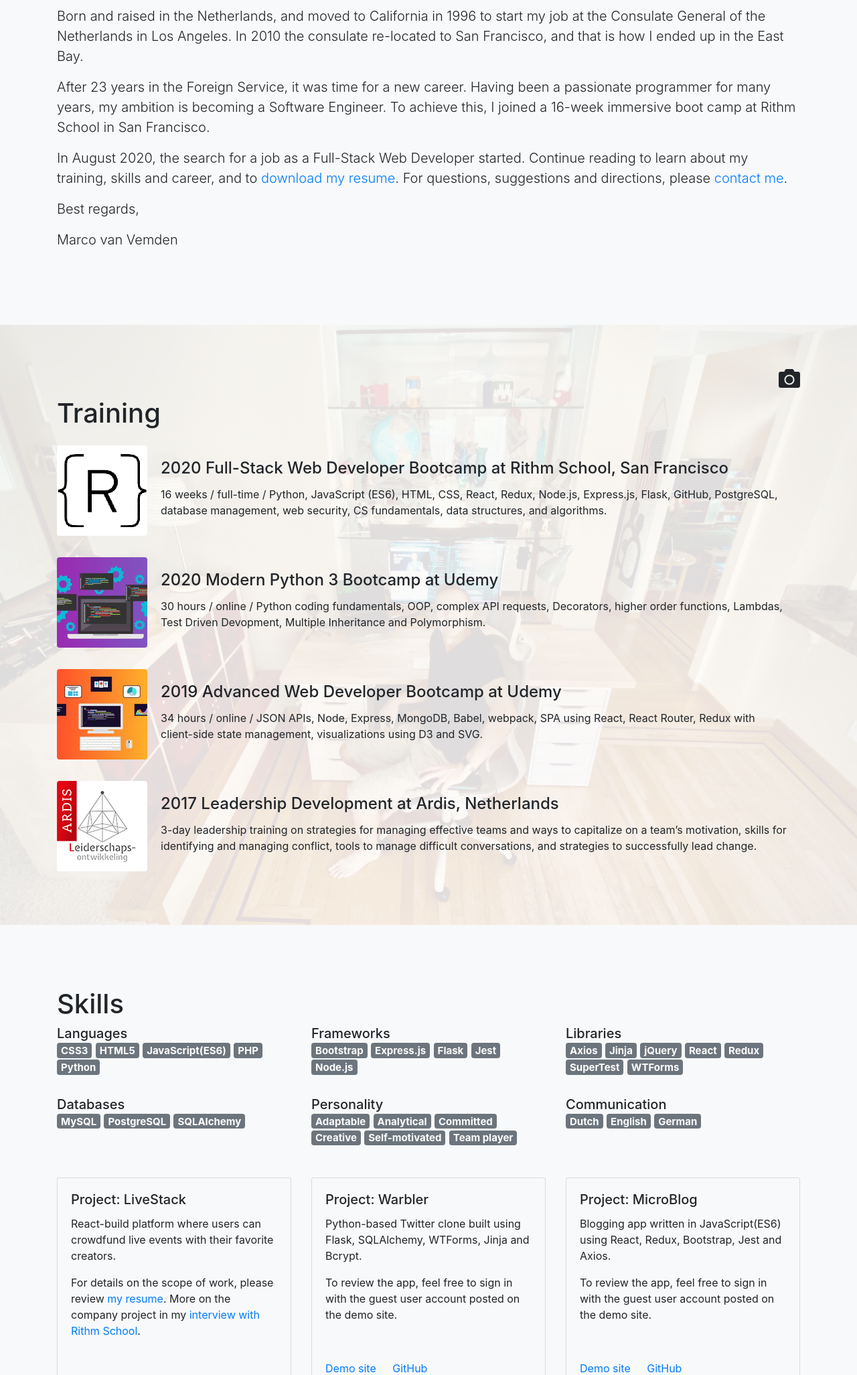
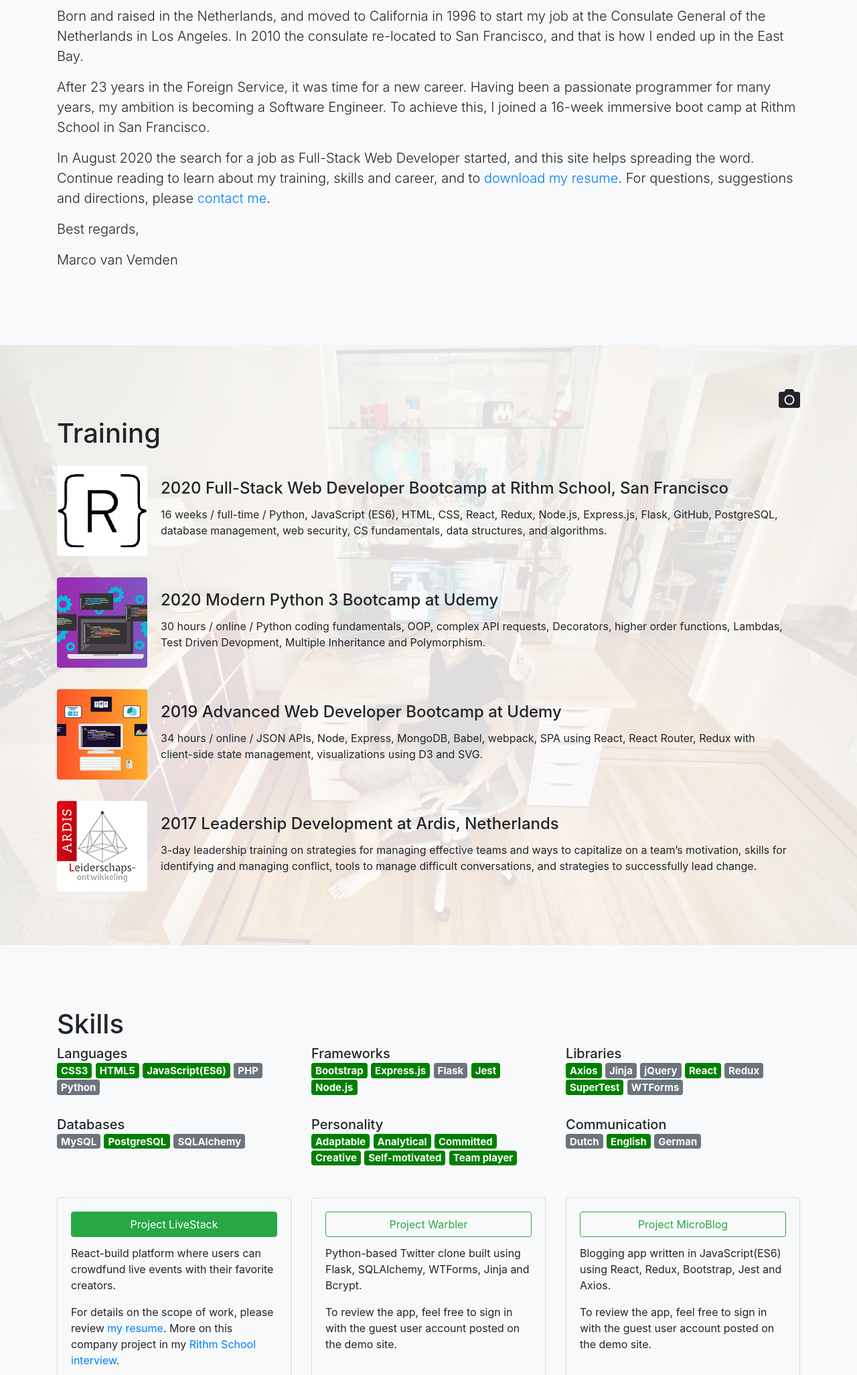
Before and after one commit to vanvemden/personal-site, a PHP site: page / in a window 1280 px wide. Shown: the part 593-2646 px from the top of the page at 67% size. Run offline with PHP 8.4, Linux system fonts and the light colour scheme.

Commit message:
add colored project skill badges

```diff
--- a/index.html
+++ b/index.html
@@ -81,9 +81,9 @@
           immersive boot camp at Rithm School in San Francisco.
         </p>
         <p class="lead">
-          In August 2020, the search for a job as a Full-Stack Web Developer
-          started. Continue reading to learn about my training, skills and
-          career, and to
+          In August 2020 the search for a job as Full-Stack Web Developer
+          started, and this site helps spreading the word. Continue reading to
+          learn about my training, skills and career, and to
           <a href="pdf/Marco_van_Vemden_Resume.pdf" target="_blank" download
             >download my resume</a
           >. For questions, suggestions and directions, please
@@ -226,35 +226,47 @@
           <div class="col-6 col-md-4 mb-4">
             <h5>
               Languages <br />
-              <span class="badge badge-secondary">CSS3</span>
-              <span class="badge badge-secondary">HTML5</span>
-              <span class="badge badge-secondary">JavaScript(ES6)</span>
+              <span class="badge badge-secondary proj-1 proj-2 proj-3"
+                >CSS3</span
+              >
+              <span class="badge badge-secondary proj-1 proj-2 proj-3"
+                >HTML5</span
+              >
+              <span class="badge badge-secondary proj-1 proj-3"
+                >JavaScript(ES6)</span
+              >
               <span class="badge badge-secondary">PHP</span>
-              <span class="badge badge-secondary">Python</span>
+              <span class="badge badge-secondary proj-2">Python</span>
             </h5>
           </div>
 
           <div class="col-6 col-md-4 mb-4">
             <h5>
               Frameworks<br />
-              <span class="badge badge-secondary">Bootstrap</span>
-              <span class="badge badge-secondary">Express.js</span>
-              <span class="badge badge-secondary">Flask</span>
-              <span class="badge badge-secondary">Jest</span>
-              <span class="badge badge-secondary">Node.js</span>
+              <span class="badge badge-secondary proj-1 proj-2 proj-3"
+                >Bootstrap</span
+              >
+              <span class="badge badge-secondary proj-1 proj-3"
+                >Express.js</span
+              >
+              <span class="badge badge-secondary proj-2">Flask</span>
+              <span class="badge badge-secondary proj-1 proj-2 proj-3"
+                >Jest</span
+              >
+              <span class="badge badge-secondary proj-1 proj-3">Node.js</span>
             </h5>
           </div>
 
           <div class="col-6 col-md-4 mb-4">
             <h5>
               Libraries<br />
-              <span class="badge badge-secondary">Axios</span>
-              <span class="badge badge-secondary">Jinja</span>
+              <span class="badge badge-secondary proj-1 proj-3">Axios</span>
+              <span class="badge badge-secondary proj-2">Jinja</span>
               <span class="badge badge-secondary">jQuery</span>
-              <span class="badge badge-secondary">React</span>
-              <span class="badge badge-secondary">Redux</span>
-              <span class="badge badge-secondary">SuperTest</span>
-              <span class="badge badge-secondary">WTForms</span>
+              <span class="badge badge-secondary proj-1 proj-3">React</span>
+              <span class="badge badge-secondary proj-3">Redux</span>
+              <span class="badge badge-secondary proj-1">SuperTest</span>
+              <span class="badge badge-secondary proj-2">WTForms</span>
             </h5>
           </div>
 
@@ -262,20 +274,34 @@
             <h5>
               Databases<br />
               <span class="badge badge-secondary">MySQL</span>
-              <span class="badge badge-secondary">PostgreSQL</span>
-              <span class="badge badge-secondary">SQLAlchemy</span>
+              <span class="badge badge-secondary proj-1 proj-3"
+                >PostgreSQL</span
+              >
+              <span class="badge badge-secondary proj-2">SQLAlchemy</span>
             </h5>
           </div>
 
           <div class="col-6 col-md-4 mb-4">
             <h5>
               Personality<br />
-              <span class="badge badge-secondary">Adaptable</span>
-              <span class="badge badge-secondary">Analytical</span>
-              <span class="badge badge-secondary">Committed</span>
-              <span class="badge badge-secondary">Creative</span>
-              <span class="badge badge-secondary">Self-motivated</span>
-              <span class="badge badge-secondary">Team player</span>
+              <span class="badge badge-secondary proj-1 proj-2 proj-3"
+                >Adaptable</span
+              >
+              <span class="badge badge-secondary proj-1 proj-2 proj-3"
+                >Analytical</span
+              >
+              <span class="badge badge-secondary proj-1 proj-2 proj-3"
+                >Committed</span
+              >
+              <span class="badge badge-secondary proj-1 proj-2 proj-3"
+                >Creative</span
+              >
+              <span class="badge badge-secondary proj-1 proj-2 proj-3"
+                >Self-motivated</span
+              >
+              <span class="badge badge-secondary proj-1 proj-2 proj-3"
+                >Team player</span
+              >
             </h5>
           </div>
 
@@ -283,7 +309,9 @@
             <h5>
               Communication<br />
               <span class="badge badge-secondary">Dutch</span>
-              <span class="badge badge-secondary">English</span>
+              <span class="badge badge-secondary proj-1 proj-2 proj-3"
+                >English</span
+              >
               <span class="badge badge-secondary">German</span>
             </h5>
           </div>
@@ -295,7 +323,13 @@
           <div class="col-12 col-md-4">
             <div class="card mb-5 bg-light">
               <div class="card-body">
-                <h5 class="card-title">Project: LiveStack</h5>
+                <h5 class="card-title">
+                  <span
+                    class="btn btn-block btn-outline-success proj-1"
+                    data-project="1"
+                    >Project LiveStack</span
+                  >
+                </h5>
                 <p class="card-text">
                   React-build platform where users can crowdfund live events
                   with their favorite creators.
@@ -303,12 +337,12 @@
                 <p>
                   For details on the scope of work, please review
                   <a href="pdf/Marco_van_Vemden_Resume.pdf">my resume</a>. More
-                  on the company project in my
+                  on this company project in my
                   <a
                     href="https://www.rithmschool.com/blog/student-interview-r16-on-remote-company-projects"
                     alt="Rithm School Student interview with Marco van Vemden"
                     target="_blank"
-                    >interview with Rithm School</a
+                    >Rithm School interview</a
                   >.
                 </p>
               </div>
@@ -333,7 +367,13 @@
           <div class="col-12 col-sm-6 col-md-4">
             <div class="card mb-3 bg-light">
               <div class="card-body">
-                <h5 class="card-title">Project: Warbler</h5>
+                <h5 class="card-title">
+                  <span
+                    class="btn btn-block btn-outline-success proj-2"
+                    data-project="2"
+                    >Project Warbler</span
+                  >
+                </h5>
                 <p class="card-text">
                   Python-based Twitter clone built using Flask, SQLAlchemy,
                   WTForms, Jinja and Bcrypt.
@@ -364,7 +404,13 @@
           <div class="col-12 col-sm-6 col-md-4">
             <div class="card mb-3 bg-light">
               <div class="card-body">
-                <h5 class="card-title">Project: MicroBlog</h5>
+                <h5 class="card-title">
+                  <span
+                    class="btn btn-block btn-outline-success proj-3"
+                    data-project="3"
+                    >Project MicroBlog</span
+                  >
+                </h5>
                 <p class="card-text">
                   Blogging app written in JavaScript(ES6) using React, Redux,
                   Bootstrap, Jest and Axios.
--- a/scripts.js
+++ b/scripts.js
@@ -1,14 +1,61 @@
-window.addEventListener('load', (event) => {
+window.addEventListener("load", (event) => {
+  (function () {
+    let activeBadgeColor = "#008000";
+    let inactiveBadgeColor = "#6c757d";
 
-    (function () {
-        // toggle no or show text icons
-        let icons = document.querySelectorAll(".overlay .toggle");
-        for (let i = 0; i < icons.length; i++) {
-            icons[i].addEventListener("click", function (event) {
-                event.target.parentElement.parentElement.classList.toggle("overlay");
-            })
-        }
+    /**
+     * Event listeners for parallax icon to show/hide overlay
+     */
+    let icons = document.querySelectorAll(".overlay .toggle");
+    icons.forEach((icon) => {
+      icon.addEventListener("click", function (event) {
+        event.target.parentElement.parentElement.classList.toggle("overlay");
+      });
+    });
 
-    })()
+    /**
+     * Event listeners for project buttons to highligh skill badges
+     */
+    let buttons = document.querySelectorAll(".skills .btn");
+    buttons.forEach((button) => {
+      button.addEventListener("click", function (event) {
+        let project_num = event.target.dataset.project;
 
+        // Set currently active project button to inactive
+        document.querySelectorAll(".skills .btn-success").forEach((e) => {
+          e.classList.remove("btn-success");
+          e.classList.add("btn-outline-success");
+        });
+
+        // Set currently active badges to inactive
+        document.querySelectorAll(".skills .badge").forEach((e) => {
+          e.style.backgroundColor = inactiveBadgeColor;
+        });
+
+        // Set selected project button to active
+        document
+          .querySelectorAll(`.skills .btn.proj-${project_num}`)
+          .forEach((e) => {
+            e.classList.add("btn-success");
+            e.classList.remove("btn-outline-success");
+          });
+
+        // Set active badges for selected project number
+        document
+          .querySelectorAll(`.skills .badge.proj-${project_num}`)
+          .forEach((e) => {
+            e.style.backgroundColor = activeBadgeColor;
+          });
+      });
+    });
+
+    /**
+     * By default, set project 1 button and skill badges to active
+     */
+    buttons[0].classList.toggle("btn-success");
+    buttons[0].classList.toggle("btn-outline-success");
+    document.querySelectorAll(".skills .badge.proj-1").forEach((e) => {
+      e.style.backgroundColor = activeBadgeColor;
+    });
+  })();
 });
--- a/style.css
+++ b/style.css
@@ -120,6 +120,10 @@ h3 {
 }
 
 /* skills section */
+.badge-secondary {
+  transition: background-color 0.5s ease-in-out;
+  background-color: #6c757d;
+}
 
 /* career section */
 .career {
```
